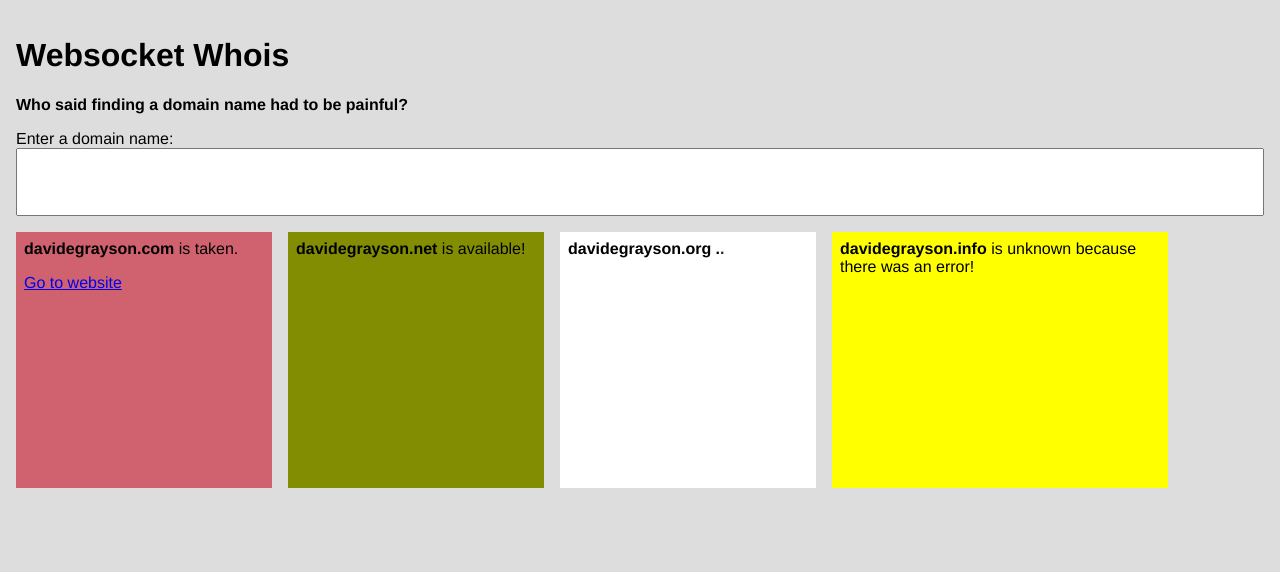
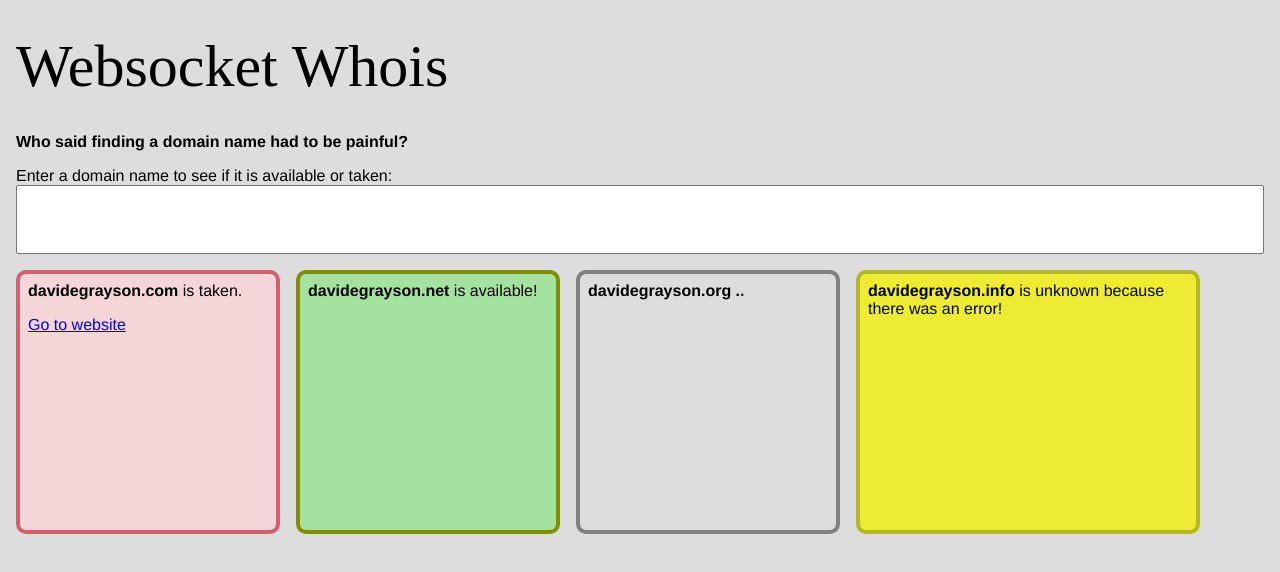
Before and after one commit to DavidEGrayson/websocketwhois, a plain HTML site: page www/index.html in a window 1280 px wide. Drawn offline with nearby package versions, Linux system fonts and the light colour scheme.

Commit message:
Attractive title.  Attractive borders and colors for results.

```diff
--- a/www/application.css
+++ b/www/application.css
@@ -3,6 +3,14 @@ body {
   margin: 0;
   background: #DDD;
   font-family: Helvetica, sans-serif;
+}
+
+h1 {
+  margin-top: 16px;
+  margin-bottom: 32px;
+  font-weight: normal;
+  font-family: Sylfaen, serif;
+  font-size: 60px;
 }
 
 #header {
@@ -54,6 +62,8 @@ label[for=user-input] {
   float: left;
   margin-right: 1em;
   margin-bottom: 1em;
+  border-radius: 10px;
+  border: 4px solid gray;
 }
 
 .result p:first-child {
@@ -70,19 +80,21 @@ label[for=user-input] {
 }
 
 .pending {
-  background-color: white;
 }
 
 .error {
-  background-color: yellow;
+  border-color: #b7b626;
+  background-color: #edec32;
 }
 
 .available {
-  background-color: #828d02;
+  border-color: #828d02;
+  background-color: #a4e39f;
 }
 
 .taken {
-  background-color: #d0626f;
+  border-color: #d0626f;
+  background-color: #f4d5d8;
 }
 
 .animatedEllipsis span {
--- a/www/application.js
+++ b/www/application.js
@@ -124,7 +124,7 @@ $(function() {
 
   // Uncomment the code below to make it easier to debug certain things.
   //window.setTimeout(function() {
-  //  $("#user-input").val("davidegrayson*");
+  //  $("#user-input").val("davidegrayson");
   //  keyUpCallback();
   //}, 500);
 
--- a/www/index.html
+++ b/www/index.html
@@ -14,7 +14,7 @@
 </div>
 
 <div id="input-area">
-  <label for="user-input">Enter a domain name:</label>
+  <label for="user-input">Enter a domain name to see if it is available or taken:</label>
   <input type="text" id="user-input">
 </div>
 
```
Lines whose indentation alone changed are shown as unchanged.
